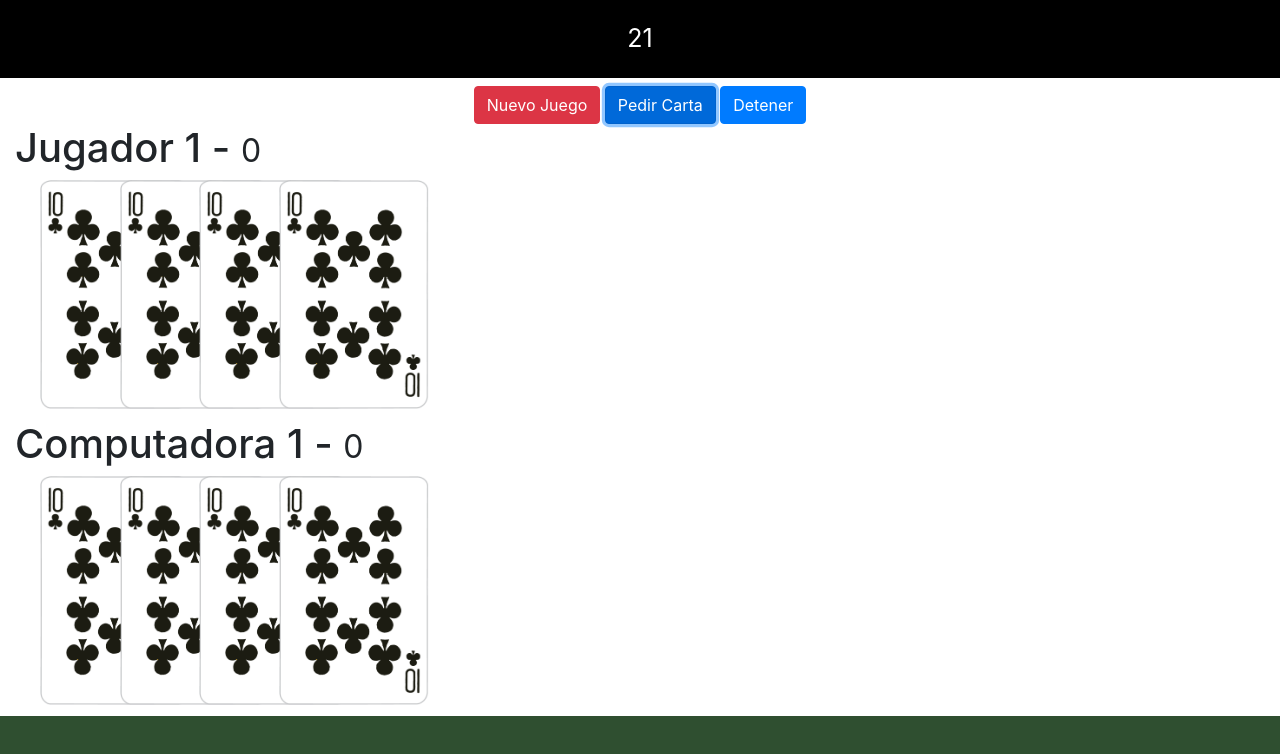
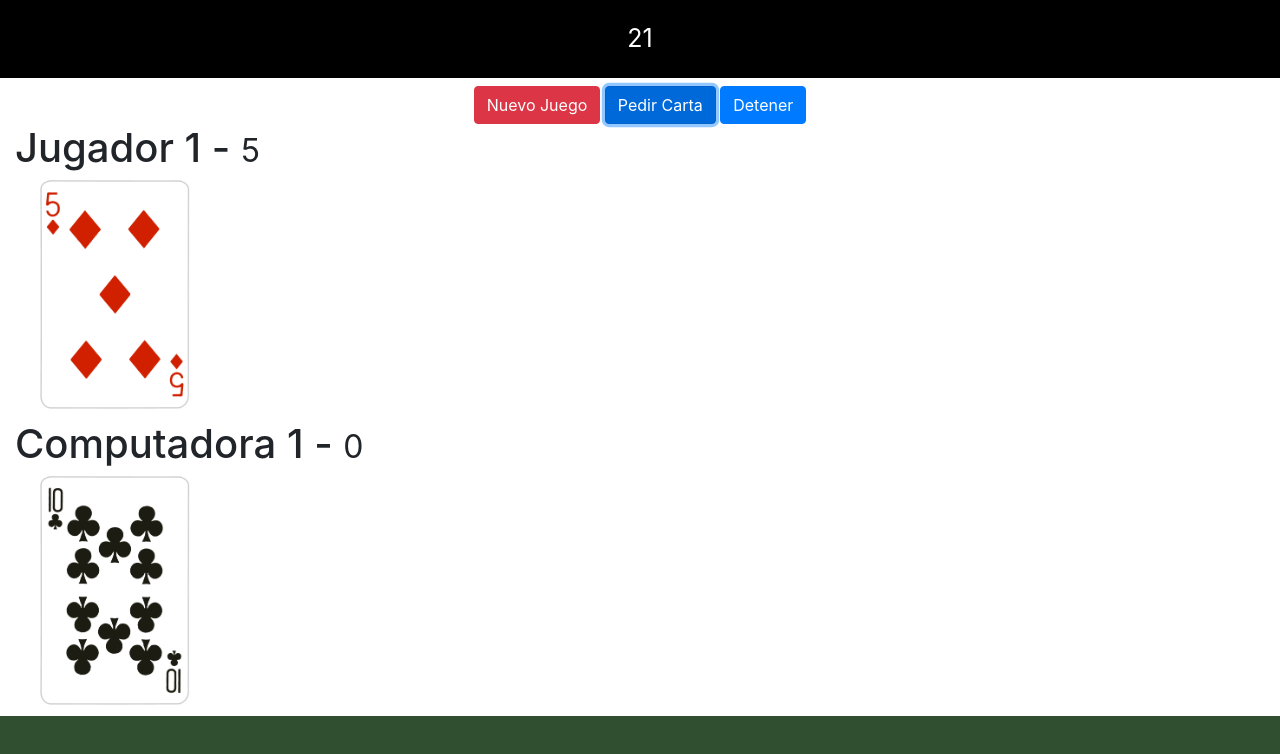
Before and after one commit to Diego-bit/BlackJack, a plain HTML site: page index.html in a window 1280 px wide. Both pictures are taken after a click on the button "Pedir Carta". Drawn offline with nearby package versions, Linux system fonts and the light colour scheme.

Commit message:
crear cartas en html

```diff
--- a/assets/js/juego.js
+++ b/assets/js/juego.js
@@ -7,7 +7,8 @@ let puntosJugador = 0,
 
 //referencias del HTML
 
-const btnPedir = document.querySelectos('#btnPedir');
+const btnPedir = document.querySelector('#btnPedir');
+const divCartaJugador = document.querySelector('#jugador-cartas');
 const puntosHTML = document.querySelectorAll('small');
 
 const crearDeck = () => {
@@ -23,7 +24,7 @@ const crearDeck = () => {
     }
   }
 
-  sdeck = _.shuffle(deck);
+  deck = _.shuffle(deck);
   return deck;
 };
 
@@ -56,8 +57,24 @@ btnPedir.addEventListener('click', () => {
 
   const carta = pedirCarta();
 
-    puntosJugador = puntosComputadora + valorCarta( carta );
+    puntosJugador = puntosJugador + valorCarta( carta );
     puntosHTML[0].innerText = puntosJugador;
+
+    //          <img class="carta" src="assets/cartas/10C.png" alt="" />
+
+    const imgCarta = document.createElement('img');
+    imgCarta.src = `assets/cartas/${carta}.png`;
+    imgCarta.classList.add('carta');
+
+    divCartaJugador.append(imgCarta);
+
+    if(puntosJugador >21){
+      console.warn('Perdiste');
+      btnPedir.disabled=true;
+    } else if(puntosJugador == 21 ){
+      console.warn('ganaste')
+      btnPedir.disabled=true;
+    }
 
 
 });
--- a/index.html
+++ b/index.html
@@ -26,10 +26,7 @@
       <div class="col">
         <h1>Jugador 1 - <small>0</small></h1>
         <div id="jugador-cartas">
-          <img class="carta" src="assets/cartas/10C.png" alt="" />
-          <img class="carta" src="assets/cartas/10C.png" alt="" />
-          <img class="carta" src="assets/cartas/10C.png" alt="" />
-          <img class="carta" src="assets/cartas/10C.png" alt="" />
+
         </div>
       </div>
     </div>
@@ -38,9 +35,7 @@
         <h1>Computadora 1 - <small>0</small></h1>
         <div id="computadora-cartas">
           <img class="carta" src="assets/cartas/10C.png" alt="" />
-          <img class="carta" src="assets/cartas/10C.png" alt="" />
-          <img class="carta" src="assets/cartas/10C.png" alt="" />
-          <img class="carta" src="assets/cartas/10C.png" alt="" />
+
         </div>
       </div>
     </div>
```
